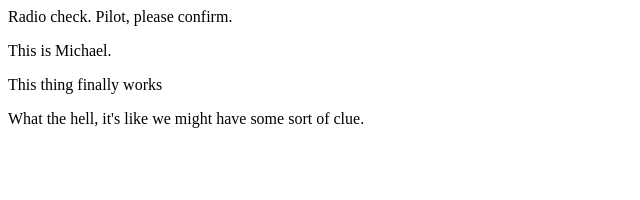
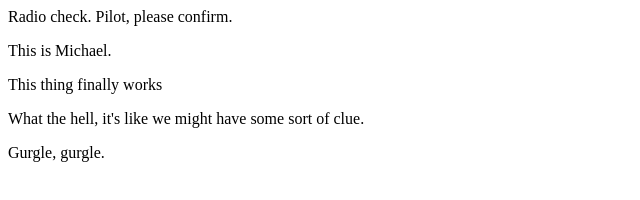
Before and after one commit to millsron/communication-log, a plain HTML site: page index.html in a window 1280 px wide. Shown: the whole page, without its empty margins (0-640 px from the left). Drawn offline with Linux system fonts and the light colour scheme.

Commit message:
bgklubala

```diff
--- a/index.html
+++ b/index.html
@@ -7,5 +7,7 @@
    <p>This thing finally works</p>
 
    <p>What the hell, it's like we might have some sort of clue.</p>
+
+   <p>Gurgle, gurgle.</p>
 </body>
 </html>
```
